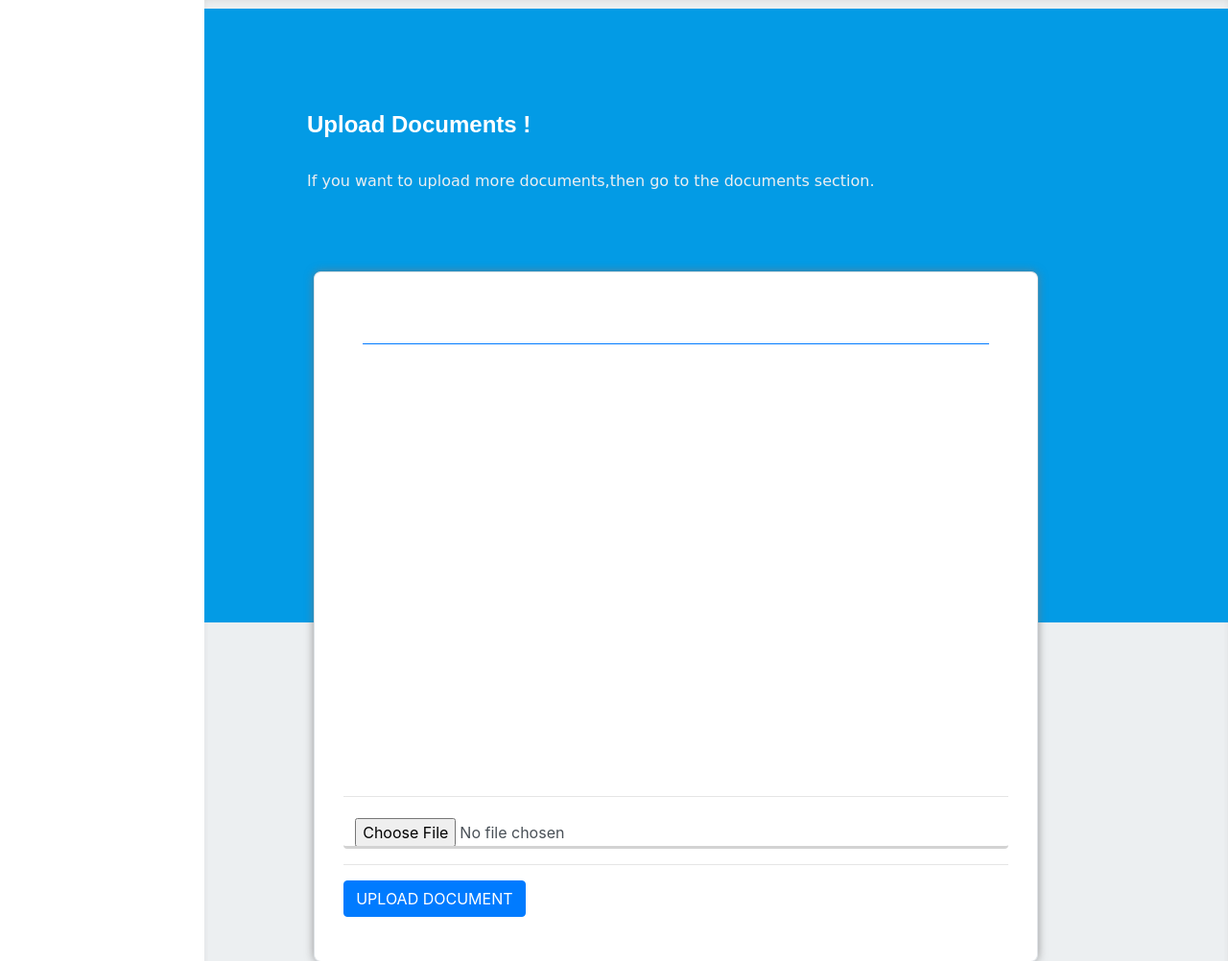
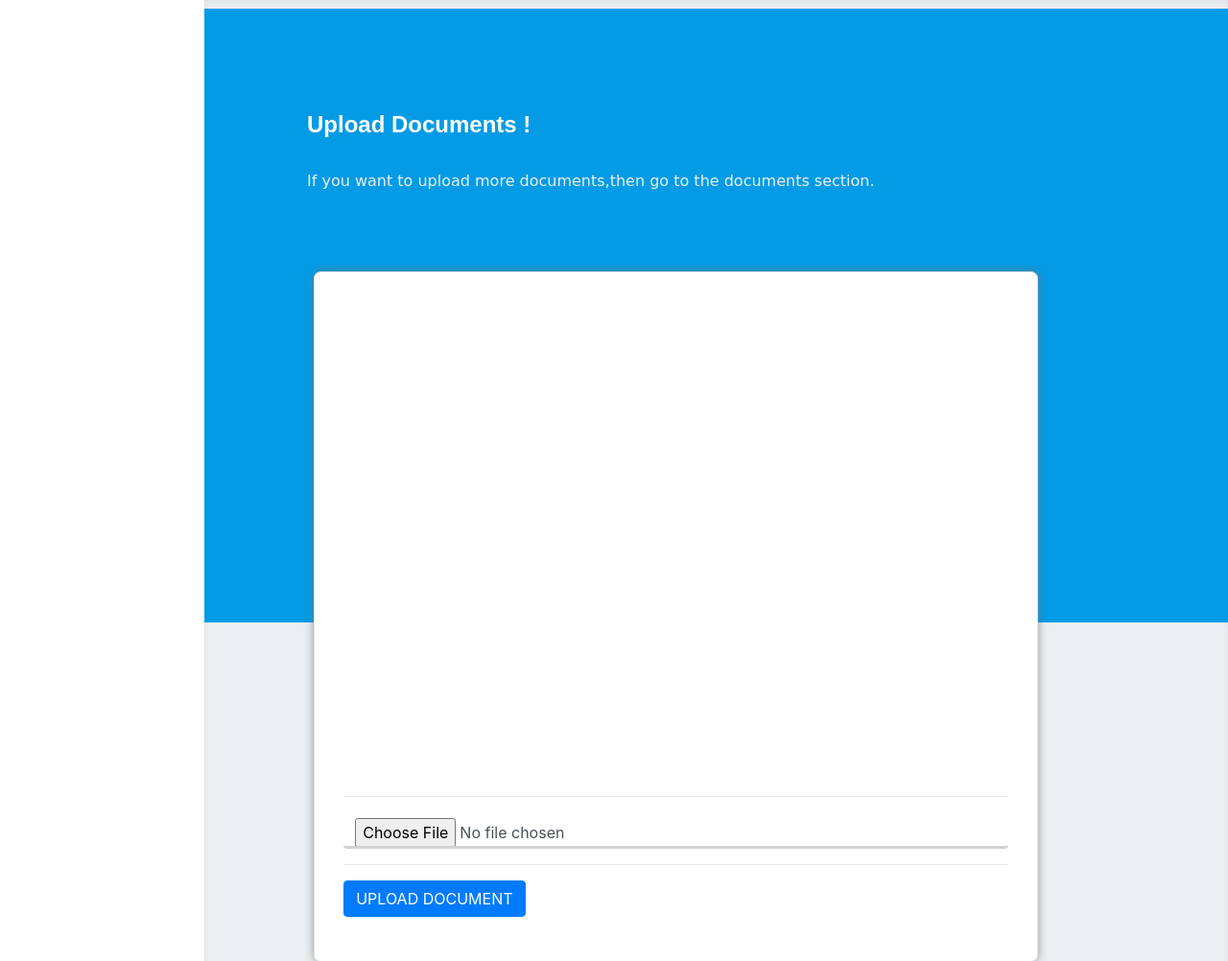
Before and after one commit to KickStart49/KickStart-Tender-Project, a PHP site: page /TenderForm/home.php in a window 1280 px wide. Shown: the part 3039-4041 px from the top of the page at 96% size. Run offline with PHP 8.4, Linux system fonts and the light colour scheme; data that the repository does not hold is empty; some libraries are stand-ins or nearby versions; some web fonts are replaced.

Commit message:
changes in style

```diff
--- a/home.php
+++ b/home.php
@@ -329,7 +329,7 @@ require_once('notification.php');
 				?>
 	            <div class="col-9 border rounded main-section offset-md-1">
 	                <div class="list-group">
-		                <button type="button" class="text-center text-inverse list-group-item list-group-item-action active mybtn " style="background: none!important;">
+		                <button type="button" class="text-center text-inverse list-group-item list-group-item-action active mybtn " style="background: none!important;display: none;">
 
 		                </button>
 		                <hr>
```
